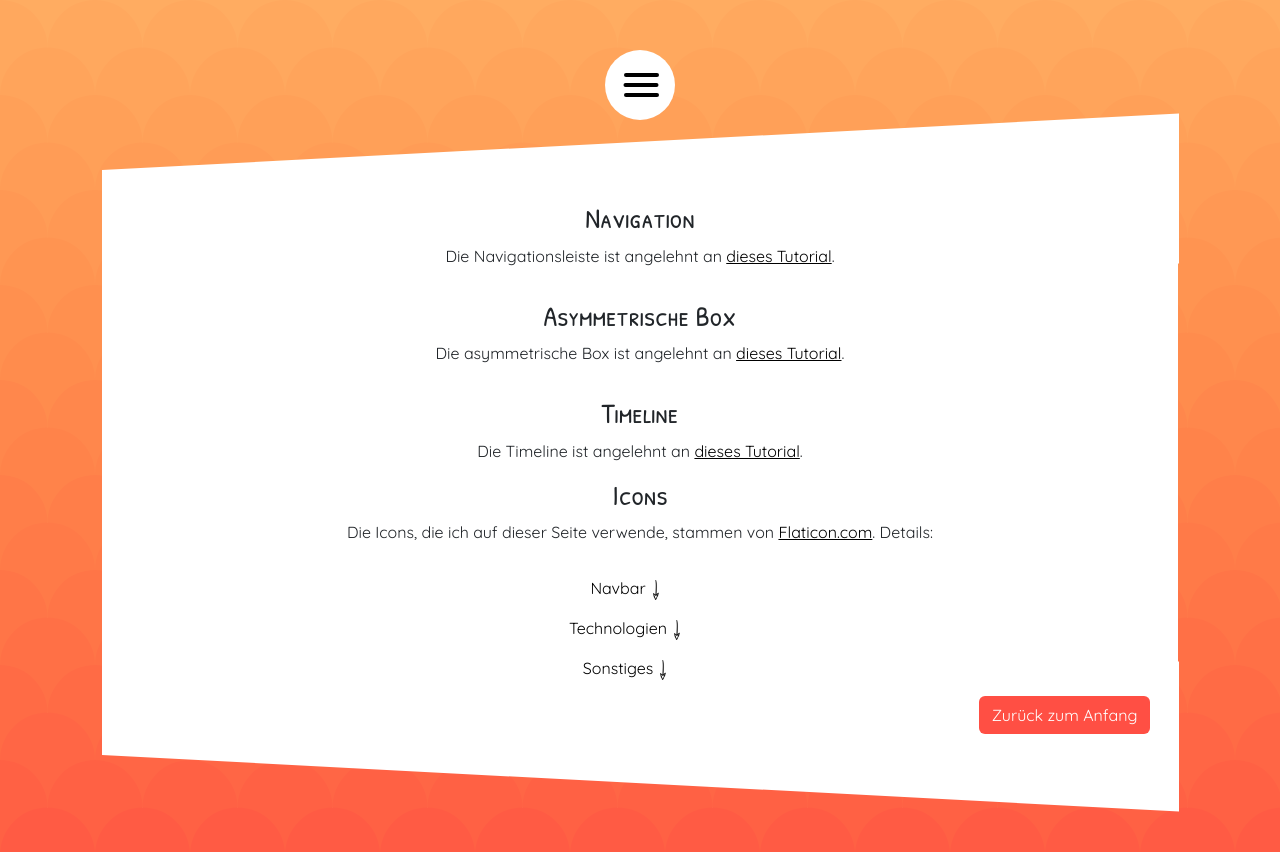
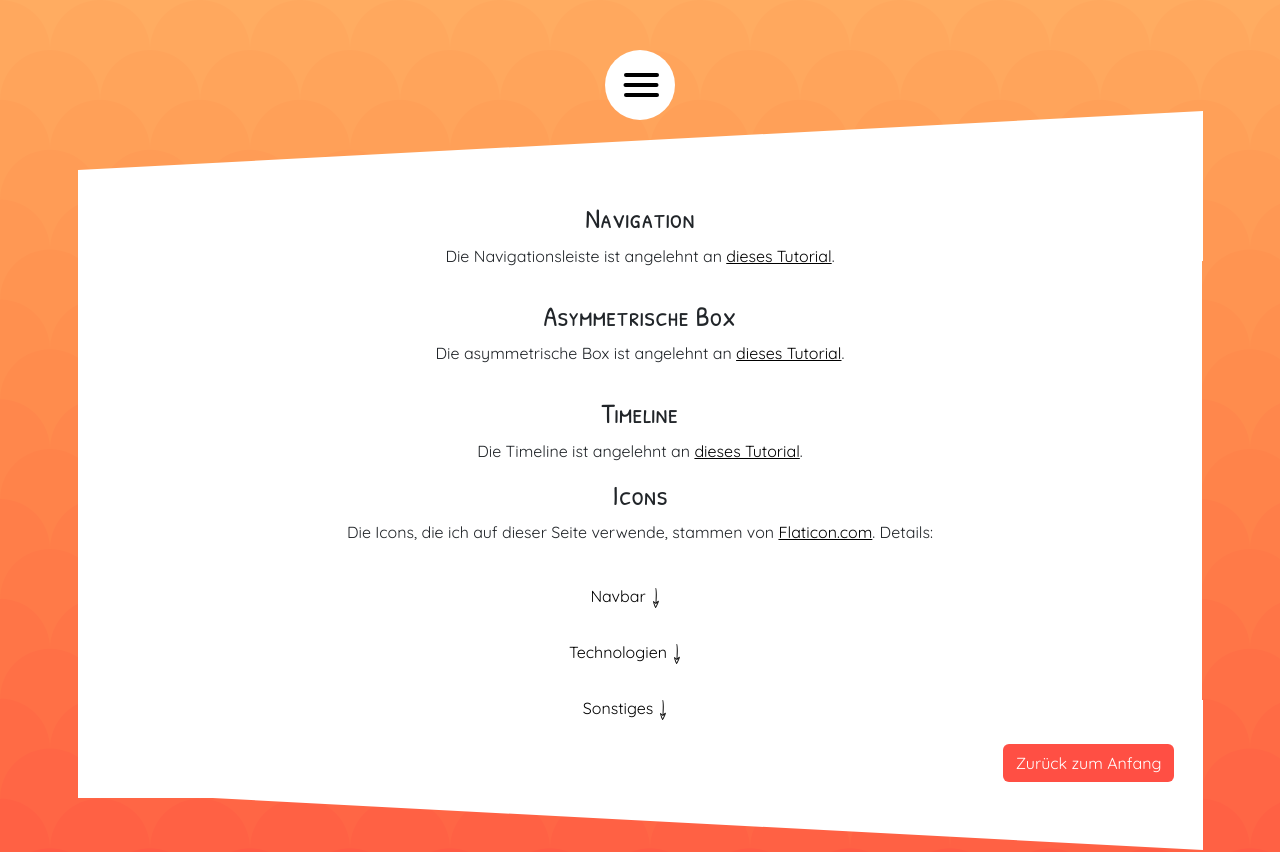
Before and after one commit to BinoDino/Portfolio, a React (Create React App) app: page /#/credits in a window 1280 px wide. Shown: the top 852 px of the page. Built offline with nearby package versions, Linux system fonts and the light colour scheme.

Commit message:
button styling

```diff
--- a/src/Button.css
+++ b/src/Button.css
@@ -1,19 +1,27 @@
 .btn-red{
-    color:#fff;
-    background-color: #FF4F44;
+    color:#fff !important;
+    background-color: #FF4F44 !important;
 }
 
-.btn-red:hover{
+.dropdown{
+    border-radius: 5px;
+}
+
+.btn-red:hover, .dropdown:hover, .dropdown.active{
     color:#fff;
     font-weight: bold;
-    background-color: #FFAC61;
+    background-color: #FFAC61 !important;
 }
 
-.dropdown-img{
+.dropdown:hover svg path, .dropdown.active .dropdown-img svg path {
+    fill:#fff;
+}
+
+.dropdown-img svg{
     transform: rotate(180deg);
     width:20px;
     height:20px;
 }
-.dropdown-img.active{
+.dropdown.active .dropdown-img svg{
     transform: rotate(0deg);
 }
--- a/src/Button.js
+++ b/src/Button.js
@@ -1,13 +1,13 @@
 import React from 'react';
 import { NavLink } from 'react-router-dom';
-import arrow from './img/up-arrow.png';
+import {ReactComponent as Arrow} from './img/up-arrow.svg';
 import './Button.css';
 
 class DropdownButton extends React.Component{
     render(){
-        return <button className='bg-transparent border-0' onClick={this.props.handleClick}>
-                    {this.props.text}
-                    <img className={'dropdown-img' + (this.props.active ? ' active' : '')} src={arrow} alt='Arrow displaying dropdown'/>
+        return <button className={'bg-transparent border-0 p-2 dropdown'+ (this.props.active ? ' active' : '')} onClick={this.props.handleClick}>
+                    <span>{this.props.text}</span>
+                    <span className={'dropdown-img'}><Arrow/></span>
                </button>
     }
 }
--- a/src/Credits.js
+++ b/src/Credits.js
@@ -1,6 +1,6 @@
 import React from "react";
 import AsymmetricBox from './AsymmetricBox.js';
-import {NavButton,DropdownButton} from './Button.js';
+import {NavButton, DropdownButton} from './Button.js';
 import './Credits.css'
 
 class CreditContainer extends React.Component{
@@ -15,7 +15,7 @@ class CreditContainer extends React.Component{
     render(){
         return <div className="row mt-3">
                     <div className="col">
-                        <div key='dropdown' className='row justify-content-center'>
+                        <div key='dropdown' className='d-flex justify-content-center'>
                             <DropdownButton active={this.state.active} text={this.props.title} handleClick={this.handleClick}/>
                         </div>
                         <div key='hidden-credits' className={'hidden-credits' + (this.state.active ? ' active' : '' )}>
--- a/src/Home.js
+++ b/src/Home.js
@@ -3,7 +3,7 @@ import AsymmetricBox from './AsymmetricBox.js';
 import Img from './Img.js';
 import {NavButton} from './Button.js';
 import portrait from './img/sb.jpg';
-import arrow from './img/up-arrow.png';
+import arrow from './img/up-arrow.svg';
 
 class Home extends React.Component{
     render(){
```
Also changed, not shown: src/img/up-arrow.png (deleted), src/img/up-arrow.svg (added).
